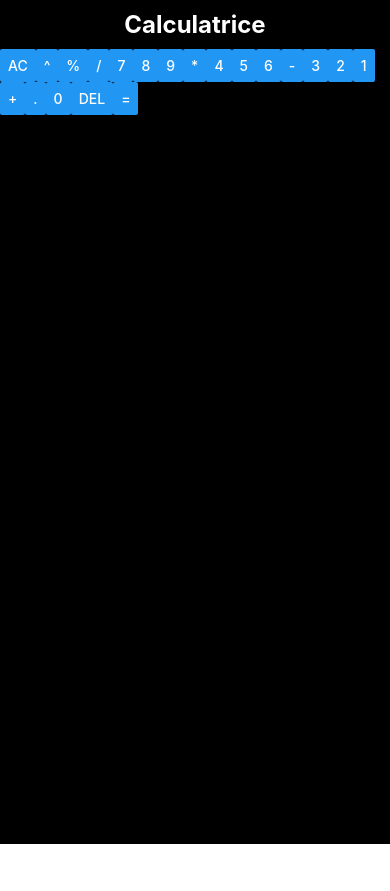
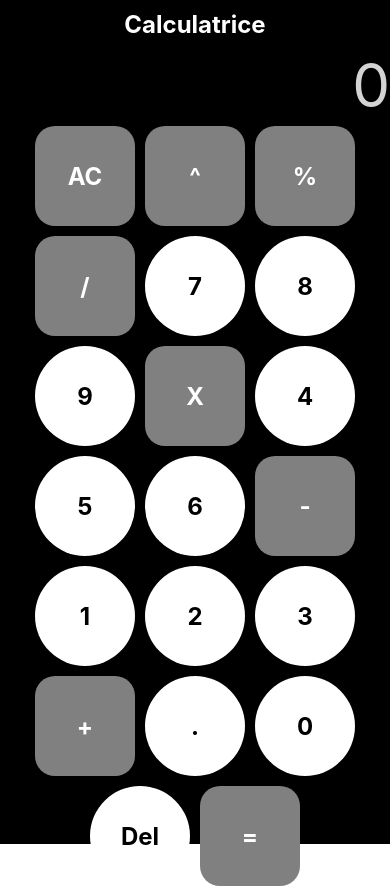
Before and after one commit to AnthonyAH8/CDA_2023, a React Native app in the folder 16-REACT_NATIVE/demo/: screen / in a window 390 px wide. Before the commit the page ends 844 px from the top, so only its background shows below. Built offline with nearby package versions, Linux system fonts and the light colour scheme.

Commit message:
exercice calculatrice

```diff
--- a/16-REACT_NATIVE/demo/components/Calculator.jsx
+++ b/16-REACT_NATIVE/demo/components/Calculator.jsx
@@ -1,35 +1,92 @@
-import { Button, StyleSheet, Text, View } from 'react-native'
+import { Button, Pressable, StyleSheet, Text, View } from 'react-native'
 import React, { useState } from 'react'
 
 export default function Calculator() {
-    const [input, setInput] = useState("")
     const [displayValue, setDisplayValue] = useState(0);
     const [operator, setOperator] = useState(null)
+    const [value, setValue] = useState("")
+
+    const numberInput = (number) => {
+        if (displayValue === '0') {
+            setDisplayValue(number.toString());
+        } else {
+            setDisplayValue(displayValue + number);
+        }
+    }
+
+    const answer = (newOperator) => {
+        setOperator(newOperator);
+        setValue(displayValue);
+        setDisplayValue('0');
+    };
+
+    const operation = () => {
+        const a = Number(value);
+        const b = Number(displayValue);
+
+        if (operator === '+') {
+            setDisplayValue(a + b);
+        } else if (operator === '-') {
+            setDisplayValue(a - b);
+        } else if (operator === '*') {
+            setDisplayValue(a * b);
+        } else if (operator === '/') {
+            setDisplayValue(a / b);
+        } else if (operator === '^') {
+            setDisplayValue(Math.pow(a, b))
+        }
+
+        setOperator(null);
+        setValue('');
+    };
+
+    const clear = () => {
+        setDisplayValue('0')
+        setOperator(null)
+        setValue('')
+    }
+
 
     return (
         <View style={styles.container}>
                 <Text style={styles.title}>Calculatrice</Text>
+                <Text style={styles.result}>{displayValue}</Text>
             <View style={styles.main}>
-                <Button title='AC'/>
-                <Button title='^' />
-                <Button title='%' />
-                <Button title='/' />
-                <Button title='7' />
-                <Button title='8' />
-                <Button title='9' />
-                <Button title='*' />
-                <Button title='4' />
-                <Button title='5' />
-                <Button title='6' />
-                <Button title='-' />
-                <Button title='3' />
-                <Button title='2' />
-                <Button title='1' />
-                <Button title='+' />
-                <Button title='.' />
-                <Button title='0' />
-                <Button title='Del' />
-                <Button title='=' />
+                <Pressable onPress={clear}><Text style={styles.elements}>AC</Text></Pressable>
+                <Pressable
+                onPress={() => answer('^')}><Text style={styles.elements}>^</Text></Pressable>
+                <Pressable><Text style={styles.elements}>%</Text></Pressable>
+                <Pressable
+                onPress={() => answer('/')}><Text style={styles.elements}>/</Text></Pressable>
+                <Pressable
+                onPress={() => numberInput(7)}><Text style={styles.numbers}>7</Text></Pressable>
+                <Pressable
+                onPress={() => numberInput(8)}><Text style={styles.numbers}>8</Text></Pressable>
+                <Pressable
+                onPress={() => numberInput(9)}><Text style={styles.numbers}>9</Text></Pressable>
+                <Pressable
+                onPress={() => answer('*')}><Text style={styles.elements}>X</Text></Pressable>
+                <Pressable
+                onPress={() => numberInput(4)}><Text style={styles.numbers}>4</Text></Pressable>
+                <Pressable
+                onPress={() => numberInput(5)}><Text style={styles.numbers}>5</Text></Pressable>
+                <Pressable
+                onPress={() => numberInput(6)}><Text style={styles.numbers}>6</Text></Pressable>
+                <Pressable
+                onPress={() => answer('-')}><Text style={styles.elements}>-</Text></Pressable>
+                <Pressable
+                onPress={() => numberInput(1)}><Text style={styles.numbers}>1</Text></Pressable>
+                <Pressable
+                onPress={() => numberInput(2)}><Text style={styles.numbers}>2</Text></Pressable>
+                <Pressable
+                onPress={() => numberInput(3)}><Text style={styles.numbers}>3</Text></Pressable>
+                <Pressable
+                onPress={() => answer('+')}><Text style={styles.elements}>+</Text></Pressable>
+                <Pressable><Text style={styles.numbers}>.</Text></Pressable>
+                <Pressable><Text style={styles.numbers}>0</Text></Pressable>
+                <Pressable><Text style={styles.numbers}>Del</Text></Pressable>
+                <Pressable
+                onPress={operation}><Text style={styles.elements}>=</Text></Pressable>
             </View>
         </View>
     )
@@ -39,16 +96,55 @@ const styles = StyleSheet.create({
     container: {
         backgroundColor: 'black',
         flex: 1,
+        textAlign: 'center',
+        justifyContent: 'space-between',
     },
     title: {
         color: 'white',
         textAlign: 'center',
+        justifyContent: 'center',
         margin: 10,
         fontWeight: 'bold',
         fontSize: 24
     },
     main:{
+        display: 'flex',
         flexWrap: 'wrap',
-        flexDirection: 'row'
+        flexDirection: 'row',
+        justifyContent: 'center'
+    },
+    elements:{
+        display: 'flex',
+        color: 'white',
+        backgroundColor: 'grey',
+        width: 100,
+        height: 100,
+        textAlign: 'center',
+        alignItems: 'center',
+        justifyContent: 'center',
+        borderRadius: 20,
+        padding: 32,
+        margin: 5,
+        fontWeight: 'bold',
+        fontSize: 24
+    },
+    numbers:{
+        backgroundColor: 'white',
+        width: 100,
+        height: 100,
+        textAlign: 'center',
+        alignItems: 'center',
+        justifyContent: 'center',
+        display: 'flex',
+        borderRadius: 50,
+        padding: 32,
+        margin: 5,
+        fontWeight: 'bold',
+        fontSize: 24
+    },
+    result:{
+        color: 'lightgrey',
+        textAlign: 'right',
+        fontSize: 60
     }
     })
```
